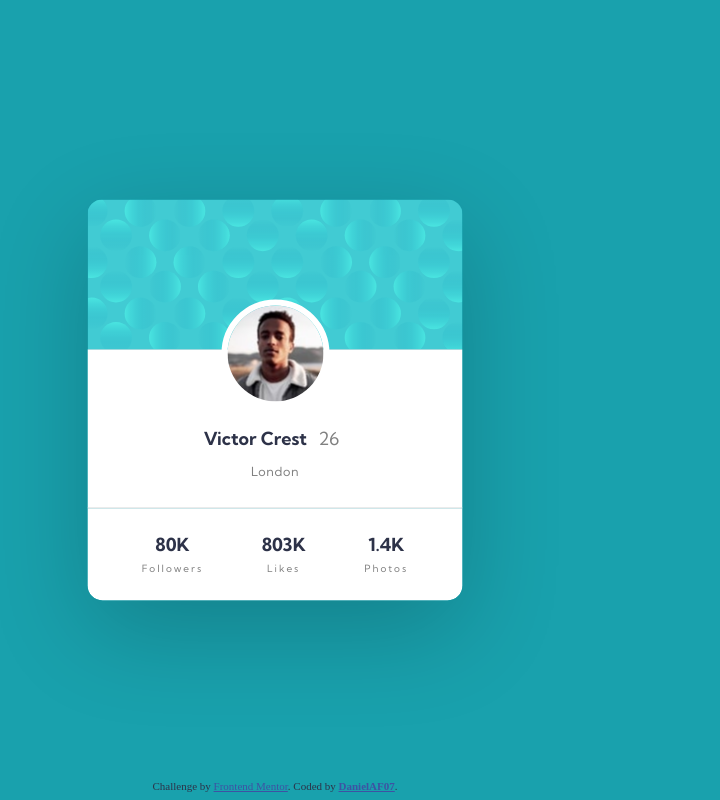
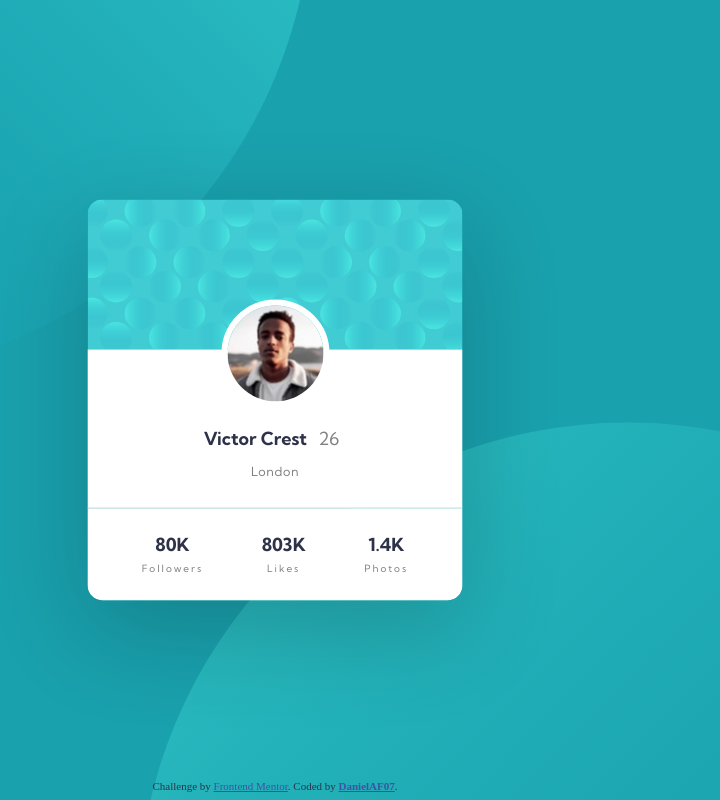
Before and after one commit to DanielAF07/profile-card-component, a plain HTML site: page index.html in a window 1280 px wide. Shown: the whole page, without its empty margins (365-1085 px from the left). Drawn offline with Linux system fonts and the light colour scheme; the site is published under a folder, as on GitHub Pages, so addresses that start at the root find nothing.

Commit message:
Background fixed

```diff
--- a/static/css/style.css
+++ b/static/css/style.css
@@ -1,7 +1,7 @@
 @import url('https://fonts.googleapis.com/css2?family=Kumbh+Sans:wght@300;400;700&display=swap');
 
 body {
-    background: url('/images/bg-pattern-top.svg') top -600px left -300px no-repeat fixed, url("/images/bg-pattern-bottom.svg") bottom -600px right -200px no-repeat fixed;
+    background: url('../../images/bg-pattern-top.svg') top -600px left -300px no-repeat fixed, url("../../images/bg-pattern-bottom.svg") bottom -600px right -200px no-repeat fixed;
     background-color: #19A1AD;
     color: hsl(229, 23%, 23%);
     overflow-y: hidden;
```
